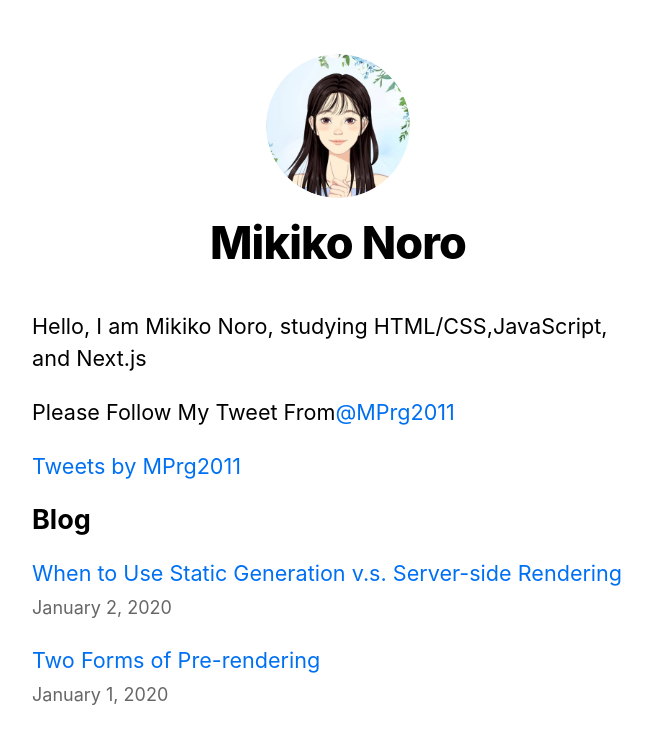
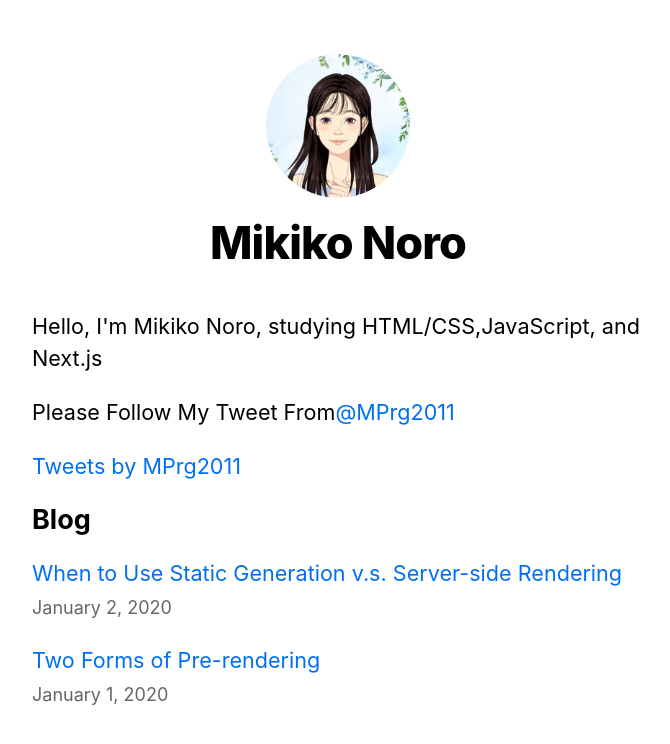
Before and after one commit to Mkk818/nextjs-blog, a Next.js app: page / in a window 1280 px wide. Shown: the top 744 px of the page, without its empty margins (302-972 px from the left). Built offline with nearby package versions, Linux system fonts and the light colour scheme.

Commit message:
iam を i'mに変更

```diff
--- a/pages/index.tsx
+++ b/pages/index.tsx
@@ -21,7 +21,7 @@ export default function Home({
         <title>{siteTitle}</title>
       </Head>
       <section className={utilStyles.headingMd}>
-        <p>Hello, I am Mikiko Noro, studying HTML/CSS,JavaScript, and Next.js
+        <p>Hello, I&#39;m Mikiko Noro, studying HTML/CSS,JavaScript, and Next.js
         </p>
         <p>Please Follow My Tweet From<a href="https://twitter.com/MPrg2011">@MPrg2011</a>
         </p>
```
